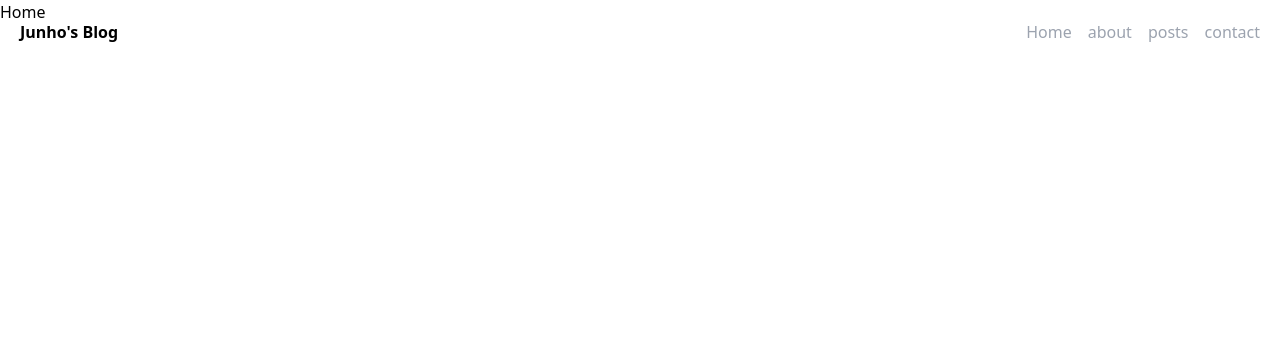
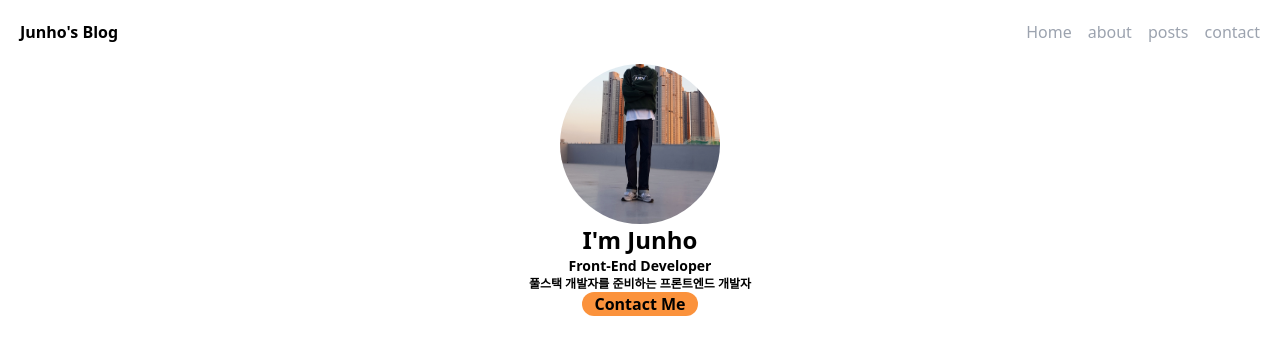
Before and after one commit to JunhOpportunity/JH-Blog, a Next.js app: page / in a window 1280 px wide. Shown: the top 354 px of the page. Built offline with nearby package versions, Linux system fonts and the light colour scheme.

Commit message:
Add Bloger Greeting

```diff
--- a/src/app/layout.tsx
+++ b/src/app/layout.tsx
@@ -17,7 +17,7 @@ export default function RootLayout({
   return (
     <html lang="en">
       <body>
-        <header className="fixed top-0 w-full flex justify-between p-5">
+        <header className="top-0 w-full flex justify-between p-5">
           <Link href="" className="font-bold">Junho's Blog</Link>
           <div className="flex gap-4 text-gray-400">
             <Link href="">Home</Link>
--- a/src/app/page.tsx
+++ b/src/app/page.tsx
@@ -1,10 +1,20 @@
-import Image from 'next/image'
-import { Inter } from 'next/font/google'
+import Image from "next/image";
+import { Inter } from "next/font/google";
+import profileImage from "../../public/images/profile.png";
+import Link from "next/link";
 
-const inter = Inter({ subsets: ['latin'] })
+const inter = Inter({ subsets: ["latin"] });
 
 export default function Home() {
   return (
-    <h1>Home</h1>
-  )
+    <>
+      <div className="flex flex-col items-center">
+        <Image src={profileImage} className="w-40 h-40 rounded-full" alt="image" />
+        <h1 className="font-bold text-2xl">I'm Junho</h1>
+        <h2 className="font-bold text-sm">Front-End Developer</h2>
+        <h3 className="font-bold text-xs">풀스택 개발자를 준비하는 프론트엔드 개발자</h3>
+        <Link href="contact" className="rounded-full bg-orange-400 px-3 font-bold">Contact Me</Link>
+      </div>
+    </>
+  );
 }
```
Also changed, not shown: public/images/profile.png.
